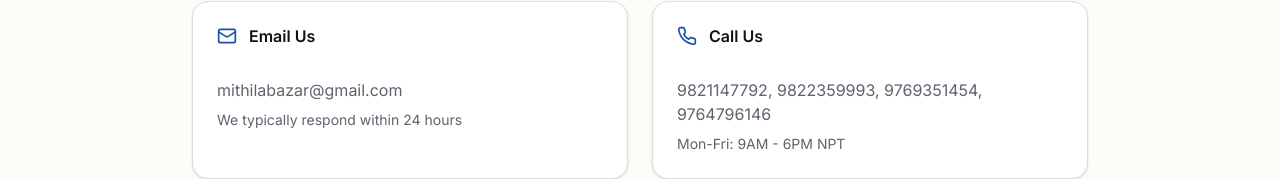
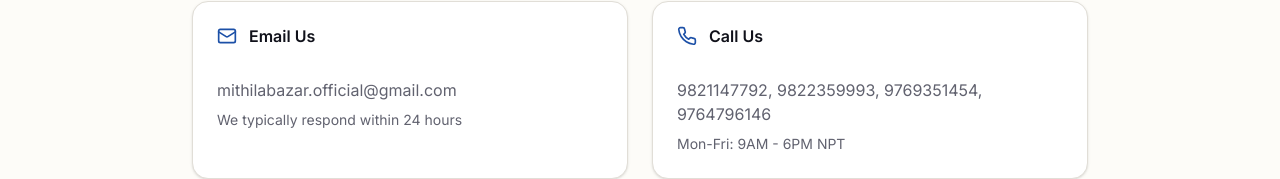
Before and after one commit to Zombizzzzzzz/mithila_bazar_1, a Next.js app: page /customer-service in a window 1280 px wide. Shown: the part 474-653 px from the top of the page. Built offline with nearby package versions, Linux system fonts and the light colour scheme; no server answers; the database is empty; a web font is replaced by a local one.

Commit message:
sixth fresh commit

```diff
--- a/app/customer-service/page.tsx
+++ b/app/customer-service/page.tsx
@@ -18,7 +18,7 @@ export default function CustomerServicePage() {
                 </CardTitle>
               </CardHeader>
               <CardContent>
-                <p className="text-muted-foreground">mithilabazar@gmail.com</p>
+                <p className="text-muted-foreground">mithilabazar.official@gmail.com</p>
                 <p className="mt-2 text-sm text-muted-foreground">We typically respond within 24 hours</p>
               </CardContent>
             </Card>
```
